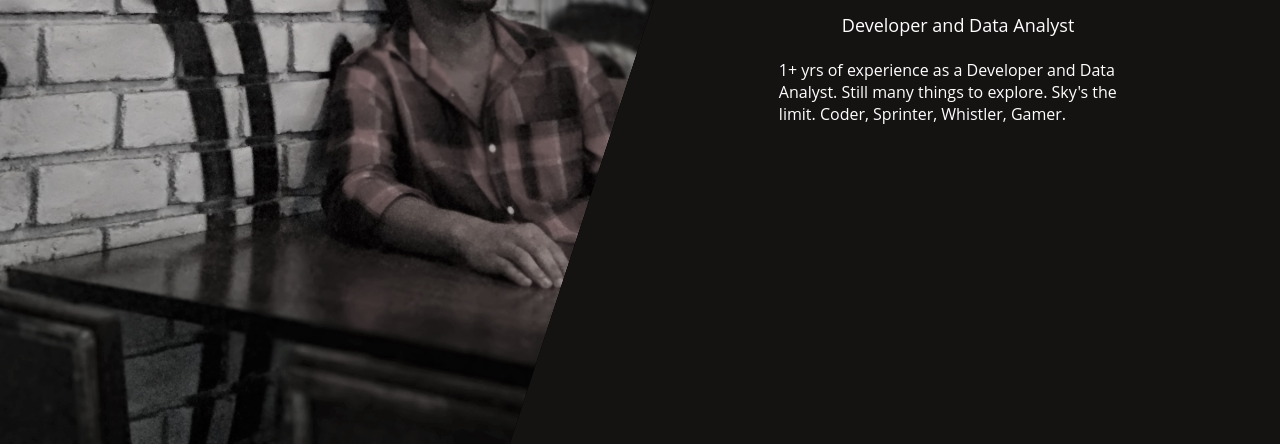
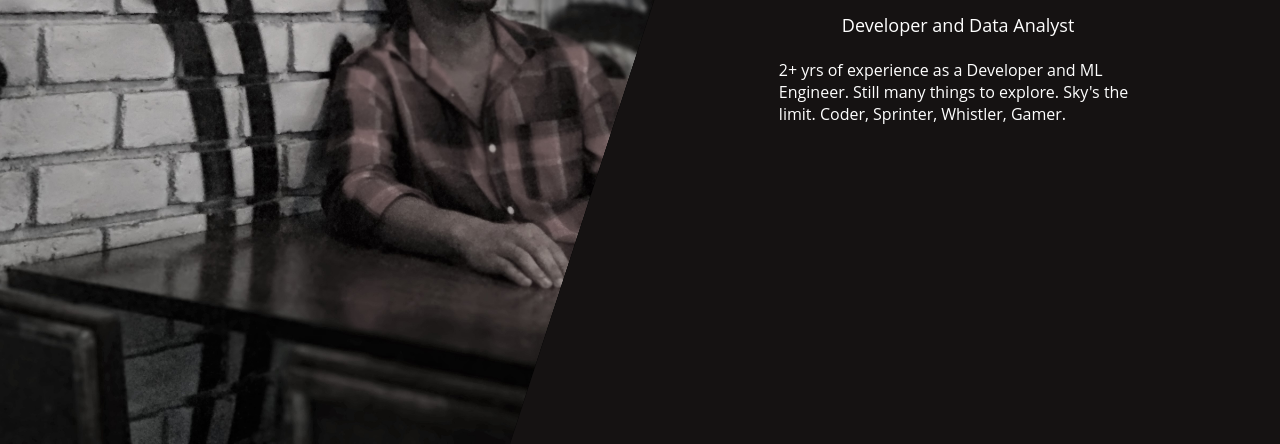
Before and after one commit to Mangy007/Mangy007.github.io, a plain HTML site: page index.html in a window 1280 px wide. Shown: the part 356-800 px from the top of the page. Drawn offline with nearby package versions, Linux system fonts and the light colour scheme; grey boxes are pictures that could not be loaded.

Commit message:
Update index.html

```diff
--- a/index.html
+++ b/index.html
@@ -33,7 +33,7 @@
             <h2 class="skw-page__heading">Kumar Mangalam</h2>
             <p class="skw-page__description">Developer and Data Analyst</p>
             <br>
-            <span>1+ yrs of experience as a Developer and Data Analyst. Still many things to explore. Sky's the limit. Coder, Sprinter, Whistler, Gamer.</span>
+            <span>2+ yrs of experience as a Developer and ML Engineer. Still many things to explore. Sky's the limit. Coder, Sprinter, Whistler, Gamer.</span>
           </div>
         </div>
       </div>
```
